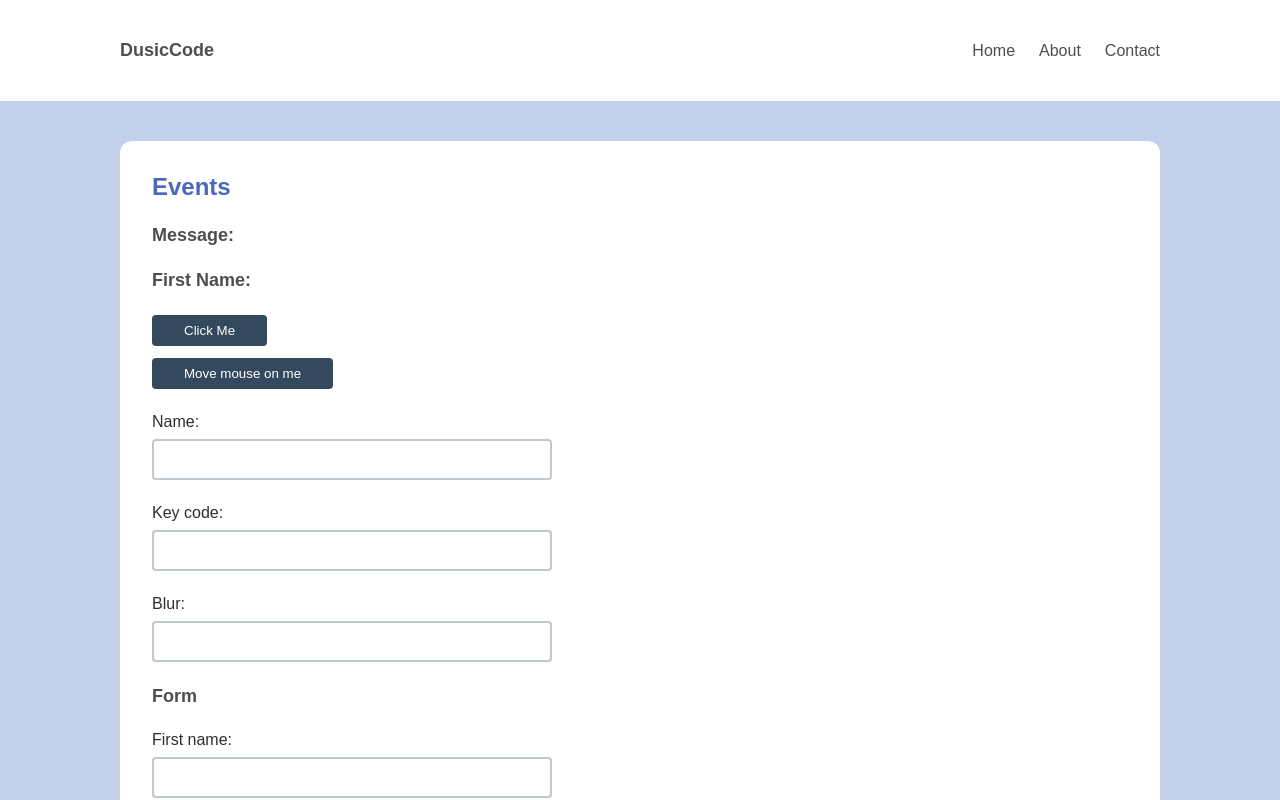
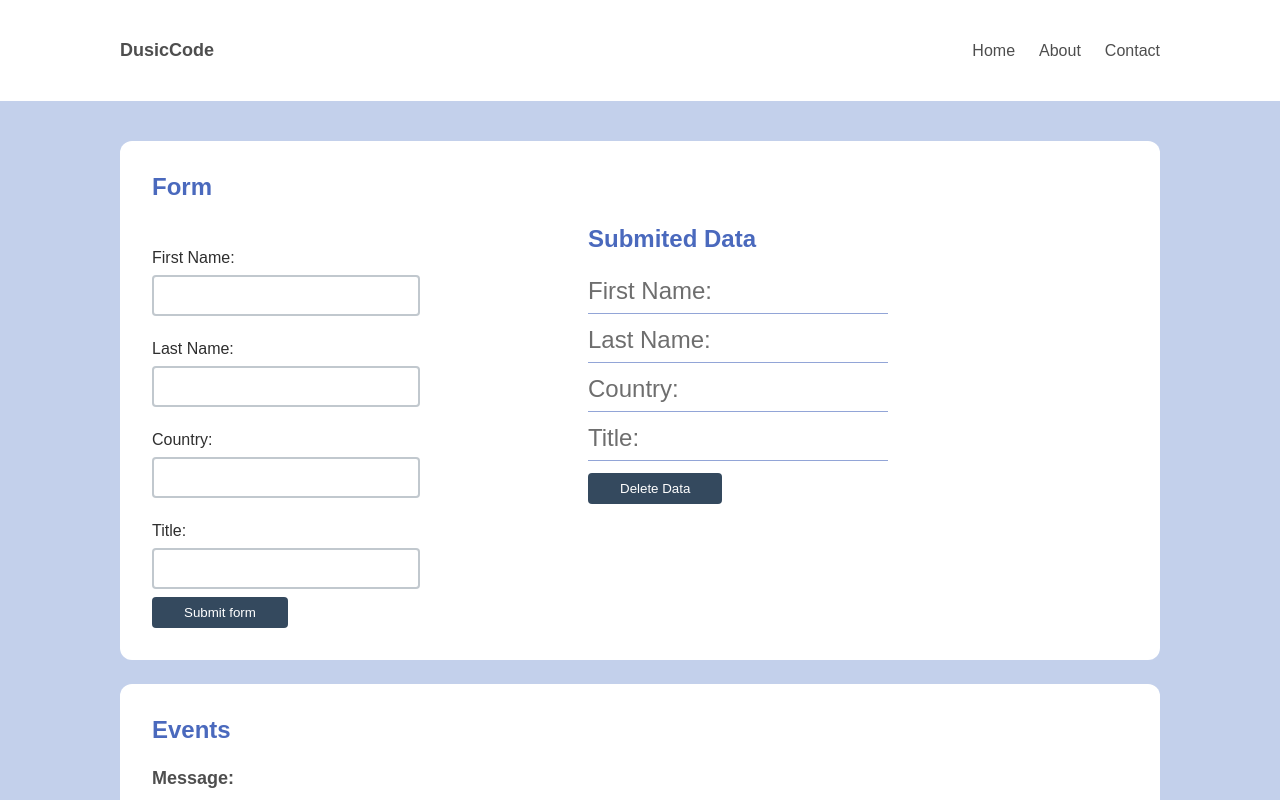
Before and after one commit to sasadusic/simple-react-apps, a React (Create React App) app: page / in a window 1280 px wide. Shown: the top 800 px of the page. Built offline with nearby package versions, Linux system fonts and the light colour scheme; no server answers.

Commit message:
Adding Forms App

```diff
--- /dev/null
+++ b/src/components/Form.jsx
@@ -0,0 +1,103 @@
+import React, { useState } from 'react'
+
+const Form = () => {
+
+    const [state, setState] = useState({
+        firstName: '',
+        lastName: '',
+        country: '',
+        title: '',
+        data: {
+            firstName: '',
+            lastName: '',
+            country: '',
+            title: '',
+        }
+    })
+
+    const handleChange = (e) => {
+        const { name, value } = e.target
+
+        setState({ ...state, [name]: value})
+    }
+
+    const handleSubmit = (e) => {
+        e.preventDefault(e)
+
+        setState({
+            data: {
+                firstName: state.firstName,
+                lastName: state.lastName,
+                country: state.country,
+                title: state.title
+            },
+            firstName: '',
+            lastName: '',
+            country: '',
+            title: '',
+        })
+
+        console.log(state)
+    }
+
+    const deleteData = () => {
+        setState({
+            ...state,
+            data: {
+                firstName: '',
+                lastName: '',
+                country: '',
+                title: ''
+            }
+        })
+    }
+
+  return (
+    <section>
+        <div className="card forms">
+            <h2>Form</h2>
+            <div className="card-body">
+
+            <form action="" onSubmit={handleSubmit}>
+                {/* input */}
+                <label htmlFor="firstName">First Name: </label>
+                <input type="text" id="firstName" name="firstName" value={state.firstName}
+                onChange={handleChange}
+                />
+                {/* input */}
+                {/* input */}
+                <label htmlFor="lastName">Last Name: </label>
+                <input type="text" id="lastName" name="lastName" value={state.lastName}
+                onChange={handleChange}
+                />
+                {/* input */}
+                {/* input */}
+                <label htmlFor="country">Country: </label>
+                <input type="text" id="country" name="country" value={state.country}
+                onChange={handleChange}
+                />
+                {/* input */}
+                {/* input */}
+                <label htmlFor="title">Title: </label>
+                <input type="text" id="title" name="title" value={state.title}
+                onChange={handleChange}
+                />
+                {/* input */}
+                <button className="btn mt-12">Submit form</button>
+            </form>
+            <div className="card-right">
+                <h2>Submited Data</h2>
+                <p className='data'><span className="data-span">First Name:</span> {state.data.firstName}</p>
+                <p className='data'><span className="data-span">Last Name:</span> {state.data.lastName}</p>
+                <p className='data'><span className="data-span">Country:</span> {state.data.country}</p>
+                <p className='data'><span className="data-span">Title:</span> {state.data.title}</p>
+                <button className="btn mt-12" onClick={deleteData}>Delete Data</button>
+            </div>
+                </div>
+        </div>
+
+    </section>
+  )
+}
+
+export default Form
--- a/src/components/Main.jsx
+++ b/src/components/Main.jsx
@@ -4,12 +4,14 @@ import Game from './Game'
 import Calculator from './Calculator'
 import Slider from './Slider'
 import Events from './Events'
+import Form from './Form'
 
 const Main = () => {
 
 
     return(
       <main>
+        <Form />
         <Events />
         <Slider url={"https://picsum.photos/v2/list"} page={"1"} limit={"10"} />
         <Calculator />
--- a/src/index.css
+++ b/src/index.css
@@ -285,6 +285,23 @@ input:focus{
 .inactive-indicator{
   background-color: #a9a9a9;
 }
+.forms .card-right{
+  /* margin-top: 46px; */
+  margin-left: 10vw;
+}
+.data{
+  font-size: 24px;
+  margin-bottom: 12px;
+  color: #2e2e2e;
+  display: flex;
+  width: 300px;
+  padding-bottom: 8px;
+  border-bottom: 1px solid  rgba(74, 105, 189, 0.6);
+}
+.data .data-span{
+  color: #6e6e6e;
+  width: 150px;
+}
 @media (width < 992px) {
   header, main, footer{
     padding: 40px 40px;
```
